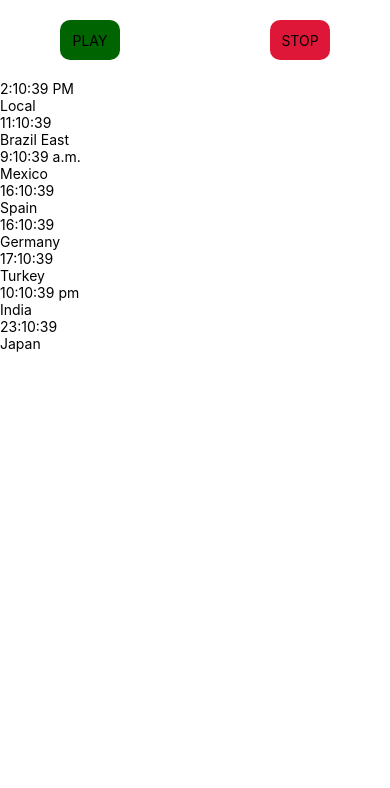
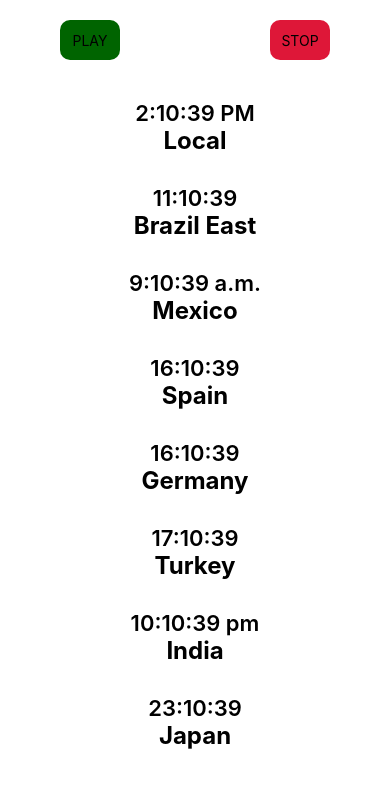
Before and after one commit to vandres-arana/clocks, a React Native app: screen / in a window 390 px wide. Shown: the top 788 px of the page. Built offline with nearby package versions, Linux system fonts and the light colour scheme.

Commit message:
Add styles to hour and country name

```diff
--- a/App.tsx
+++ b/App.tsx
@@ -22,7 +22,7 @@ export default class App extends Component<AppProps, AppState> {
     this.state = {
       clocks: allClocks,
       date: new Date(),
-      isStopped: false
+      isStopped: false,
     };
     setInterval(this.updateDate, 1000)
   }
@@ -30,27 +30,27 @@ export default class App extends Component<AppProps, AppState> {
   updateDate = () => {
     if (!this.state.isStopped) {
       this.setState({
-        date: new Date()
+        date: new Date(),
       });
     }
   }
 
   playClocks = () => {
     this.setState({
-      isStopped: false
-    })
+      isStopped: false,
+    });
   }
   stopClocks = () => {
     this.setState({
-      isStopped: true
-    })
+      isStopped: true,
+    });
   }
 
   render() {
     const { clocks, date } = this.state;
     return (
       <SafeAreaView style={styles.container}>
-      <StatusBar />
+        <StatusBar />
         <Header
           playClocks={this.playClocks}
           stopClocks={this.stopClocks}
@@ -69,7 +69,7 @@ export default class App extends Component<AppProps, AppState> {
           getItem={(data, index) => clocks[index]}
         />
       </SafeAreaView>
-    )
+    );
   }
 }
 
@@ -77,6 +77,6 @@ const styles = StyleSheet.create({
   container: {
     flex: 1,
     backgroundColor: '#fff',
-    margin: Constants.statusBarHeight
+    margin: Constants.statusBarHeight,
   },
 });
--- a/screens/ClockDetail.tsx
+++ b/screens/ClockDetail.tsx
@@ -12,26 +12,39 @@ export default class ClockDetail extends Component<ClockProps> {
 
     constructor(props: ClockProps) {
         super(props);
-
         this.state = {
-            isStopped: false
+            isStopped: false,
         };
     }
 
     render() {
         return (
-            <View>
-                <Text>
+            <View style={styles.container}>
+                <Text style={styles.hour}>
                     {this.props.date.toLocaleTimeString(this.props.locale, {
                         timeZone: this.props.timeZone
                     })}
                 </Text>
-                <Text>
+                <Text style={styles.countryName}>
                     {this.props.name}
                 </Text>
             </View>
-        )
+        );
     }
 }
 
-const styles = StyleSheet.create({})
+const styles = StyleSheet.create({
+    container: {
+        marginTop: 10,
+        paddingVertical: 10,
+        alignItems: 'center',
+    },
+    hour: {
+        fontWeight: '600',
+        fontSize: 22,
+    },
+    countryName: {
+        fontWeight: '700',
+        fontSize: 24,
+    }
+})
```
Also changed, not shown: screens/Header.tsx (+5 -5 lines).
